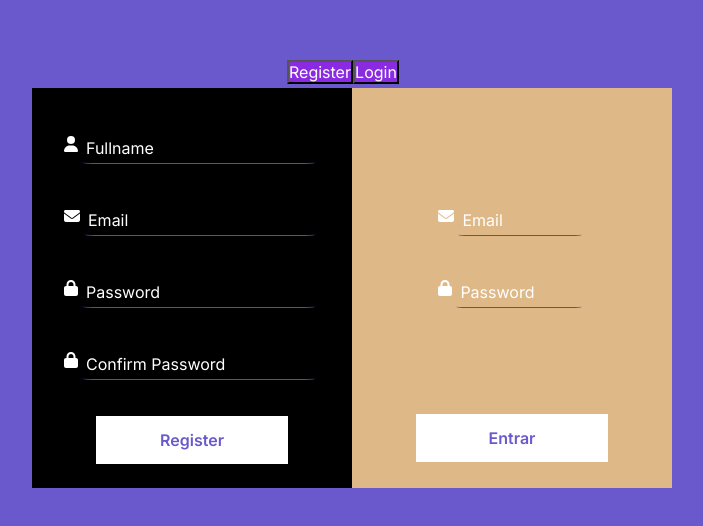
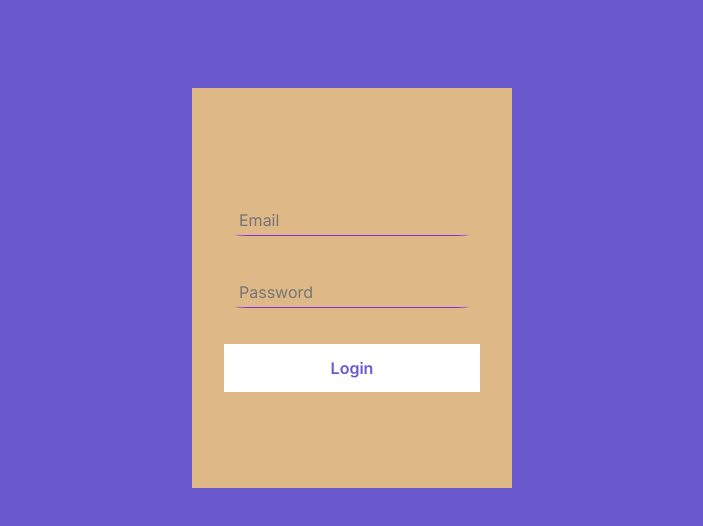
Before and after one commit to julianadeveloper/login-view-reacgt, a React (Create React App) app: page / in a window 1280 px wide. Shown: the part 112-638 px from the top of the page, without its empty margins (288-991 px from the left). Built offline with nearby package versions, Linux system fonts and the light colour scheme; a web font is replaced by a local one.

Commit message:
login component separado-ajuste css

```diff
--- a/src/App.tsx
+++ b/src/App.tsx
@@ -10,7 +10,7 @@ function App() {
       <NavBar />
       <ProfilePlayer/> */}
       <div className="LoginView">
-        <Login />
+        <Login isActiveStateComponent={false} />
       </div>
     </div>
   );
--- /dev/null
+++ b/src/components/Login/FormLogin.tsx
@@ -0,0 +1,49 @@
+import { FontAwesomeIcon } from "@fortawesome/react-fontawesome";
+import { useState } from "react";
+import {
+  BtnLogin,
+  ContainerLogin,
+  ContentRight,
+  InputLogin,
+  InputsIcon,
+  Label
+} from "./styles/styles-login";
+
+interface ComponentLoginProps {
+  isActiveStateComponent: boolean;
+}
+
+export function FormLogin(props: ComponentLoginProps) {
+  const Login = () => {
+    alert("Olá");
+  };
+  const [isActiveRegister, setIsActiveRegister] = useState<Boolean>(false);
+  let checkActiveRegister = isActiveRegister;
+
+  return (
+    <ContainerLogin>
+      {/* <RegisterLink>
+        <RegisterButton>Register</RegisterButton>
+      </RegisterLink> */}
+      <ContentRight>
+        <InputsIcon>
+          <Label>
+            <span>
+              <FontAwesomeIcon icon={"envelope"} />
+            </span>
+          </Label>
+          <InputLogin placeholder="Email"></InputLogin>
+        </InputsIcon>
+        <InputsIcon>
+          <Label>
+            <span>
+              <FontAwesomeIcon icon={"lock"} />
+            </span>
+          </Label>
+          <InputLogin type="password" placeholder="Password"></InputLogin>
+        </InputsIcon>
+        <BtnLogin onClick={Login}>Login</BtnLogin>
+      </ContentRight>
+    </ContainerLogin>
+  );
+}
--- /dev/null
+++ b/src/components/Login/FormRegister.tsx
@@ -0,0 +1,79 @@
+import { FontAwesomeIcon } from "@fortawesome/react-fontawesome";
+import { useState } from "react";
+import {
+  BtnRegister,
+  ContainerLogin,
+  ContentLeft, InputRegister,
+  InputsIcon,
+  Label, LoginLink,
+  RegisterButton,
+  RegisterLink
+} from "./styles/styles-register";
+
+interface ComponentLoginProps {
+  isActiveStateComponent: boolean;
+}
+
+export function FormRegister(props: ComponentLoginProps) {
+  function Register() {
+    alert("Olá");
+  }
+
+  const [isActiveRegister, setIsActiveRegister] = useState<Boolean>(false);
+  let checkActiveRegister = isActiveRegister;
+  let changeRegisterState = () => setIsActiveRegister(!isActiveRegister);
+
+  return (
+    <ContainerLogin>
+    {/*           <RegisterLink>
+          <RegisterButton>Register</RegisterButton>
+        </RegisterLink>*/}
+      <ContentLeft>
+          <InputsIcon>
+            <Label>
+              <span>
+                <FontAwesomeIcon icon={"user"} />
+              </span>
+            </Label>
+            <InputRegister type="text" placeholder="Fullname"></InputRegister>
+          </InputsIcon>
+          <InputsIcon>
+            <Label>
+              <span>
+                <FontAwesomeIcon icon={"envelope"} />
+              </span>
+            </Label>
+            <InputRegister type="email" placeholder="Email"></InputRegister>
+          </InputsIcon>
+          <InputsIcon>
+            <Label>
+              <span>
+                <FontAwesomeIcon icon={"lock"} />
+              </span>
+            </Label>
+            <InputRegister type="password" placeholder="Password"></InputRegister>
+          </InputsIcon>
+          <InputsIcon>
+            <Label>
+              <span>
+                <FontAwesomeIcon icon={"lock"} />
+              </span>
+            </Label>
+            <InputRegister
+              type="password"
+              placeholder="Confirm Password"
+            ></InputRegister>
+          </InputsIcon>
+          <BtnRegister
+            onClick={() => {
+              Register();
+              changeRegisterState();
+            }}
+          >
+            Register
+          </BtnRegister>
+
+      </ContentLeft>
+    </ContainerLogin>
+  );
+}
--- a/src/components/Login/Login.tsx
+++ b/src/components/Login/Login.tsx
@@ -1,101 +1,17 @@
-import {
-  InputLogin,
-  BtnLogin,
-  ContainerLogin,
-  Label,
-  ContentLeft,
-  ContentRight,
-  FormLogin,
-  InputsIcon,
-  FormRegister,
-  BtnRegister,
-  RegisterLink,
-  RegisterButton,
-  LoginLink,
-  LoginButtom,
-} from "./styles/stlye";
-import { FontAwesomeIcon } from "@fortawesome/react-fontawesome";
-import { fas } from "@fortawesome/free-solid-svg-icons";
-import { library } from "@fortawesome/fontawesome-svg-core";
-library.add(fas);
+import { FormLogin } from "././FormLogin";
+import { FormRegister } from "./FormRegister";
 
-export function Login() {
-  const Login = () => {
-    alert("Olá");
-  };
-  const Register = () => {
-    alert("Olá");
-  };
+interface ComponentLoginProps {
+  isActiveStateComponent: boolean;
+}
+
+export function Login(props: ComponentLoginProps) {
   return (
-    <ContainerLogin>
-      <RegisterLink>
-        <RegisterButton>Register</RegisterButton>
-      </RegisterLink>
-      <ContentLeft>
-        <FormRegister>
-          <InputsIcon>
-            <Label>
-              <span>
-                <FontAwesomeIcon icon={"user"} />
-              </span>
-            </Label>
-            <InputLogin type="text" placeholder="Fullname"></InputLogin>
-          </InputsIcon>
-          <InputsIcon>
-            <Label>
-              <span>
-                <FontAwesomeIcon icon={"envelope"} />
-              </span>
-            </Label>
-            <InputLogin type="email" placeholder="Email"></InputLogin>
-          </InputsIcon>
-          <InputsIcon>
-            <Label>
-              <span>
-                <FontAwesomeIcon icon={"lock"} />
-              </span>
-            </Label>
-            <InputLogin type="password" placeholder="Password"></InputLogin>
-          </InputsIcon>
-          <InputsIcon>
-            <Label>
-              <span>
-                <FontAwesomeIcon icon={"lock"} />
-              </span>
-            </Label>
-            <InputLogin
-              type="password"
-              placeholder="Confirm Password"
-            ></InputLogin>
-          </InputsIcon>
-          <BtnRegister onClick={Register}>Register</BtnRegister>
-        </FormRegister>
-      </ContentLeft>
-      <LoginLink>
-        <LoginButtom>Login</LoginButtom>
-      </LoginLink>
-
-      <ContentRight>
-        <FormLogin>
-          <InputsIcon>
-            <Label>
-              <span>
-                <FontAwesomeIcon icon={"envelope"} />
-              </span>
-            </Label>
-            <InputLogin placeholder="Email"></InputLogin>
-          </InputsIcon>
-          <InputsIcon>
-            <Label>
-              <span>
-                <FontAwesomeIcon icon={"lock"} />
-              </span>
-            </Label>
-            <InputLogin type="password" placeholder="Password"></InputLogin>
-          </InputsIcon>
-        </FormLogin>
-        <BtnLogin onClick={Login}>Entrar</BtnLogin>
-      </ContentRight>
-    </ContainerLogin>
+    <>
+      <>
+        <FormLogin isActiveStateComponent={(true)}></FormLogin>
+      {/* <FormRegister isActiveStateComponent={(false)}></FormRegister> */}
+      </>
+    </>
   );
 }
--- /dev/null
+++ b/src/components/Login/styles/styles-login.ts
@@ -0,0 +1,88 @@
+import styled from "styled-components";
+
+export const ContainerLogin = styled.div`
+  width: 100vw;
+  height: 100vh;
+  background-color: #6959cd;
+  display: flex;
+  align-items: center;
+  justify-content: center;
+  @media (max-width: 640) {
+
+    font-size: 87.5%;
+
+}
+`;
+
+export const LoginLink = styled.div`
+  position: absolute;
+  display: flex;
+  margin-bottom: 27rem;
+  margin-left: 3rem;
+`;
+
+export const LoginButtom = styled.button`
+  color: white;
+  background-color: blueviolet;
+  width: 10rem;
+  height: auto;
+  position: absolute;
+  z-index: 9999;
+  display: flex;
+  justify-content: flex-start;
+`;
+export const ContentRight = styled.div`
+  display: flex;
+  align-items: center;
+  justify-content: center;
+  flex-direction: column;
+  line-height: 1;
+  width: 25%;
+  height: 50vh;
+  background-color: burlywood;
+`;
+
+export const Label = styled.label`
+  color: white;
+  line-height: 2;
+`;
+
+export const InputLogin = styled.input`
+  border: none;
+  outline: none;
+  width: 100%;
+  height: 2rem;
+  border-radius: 5%;
+  background-color: transparent;
+  border-bottom: 1px solid blueviolet;
+  color: white;
+  margin: 0.25rem;
+
+  &:focus {
+    outline: none;
+    background-color: transparent;
+  }
+  &::placeholder {
+    padding: 0.25rem;
+  }
+`;
+
+export const InputsIcon = styled.div`
+  justify-content: flex-start;
+  display: flex;
+  padding: 1rem;
+`;
+export const BtnLogin = styled.button`
+  margin-top: 1rem;
+  width: 80%;
+  height: 3rem;
+  font-weight: 600;
+  color: #6959cd;
+  background-color: var(--white);
+  border: none;
+  @media (max-width: 720) {
+
+  font-size: 87.5%;
+
+}
+`;
--- a/src/components/Login/styles/stlye.ts
+++ b/src/components/Login/styles/styles-register.ts
@@ -24,11 +24,6 @@ export const RegisterLink = styled.div`
   margin-bottom: 27rem;
   margin-right: 4rem;
 `;
-
-export const RegisterButton = styled.button`
-  color: white;
-  background-color: blueviolet;
-`;
 export const LoginLink = styled.div`
   position: absolute;
   display: flex;
@@ -36,10 +31,16 @@ export const LoginLink = styled.div`
   margin-left: 3rem;
 `;
 
-export const LoginButtom = styled.button`
+export const RegisterButton = styled.button`
   color: white;
   background-color: blueviolet;
+  width: 10rem;
+  height: auto;
+  position: absolute;
+  z-index: 9999;
+  display: flex;
 `;
+
 export const ContentRight = styled.div`
   display: flex;
   align-items: center;
@@ -58,19 +59,13 @@ export const FormRegister = styled.div`
   justify-content: center;
   flex-direction: column;
 `;
-export const FormLogin = styled.div`
-  display: flex;
-  padding: 4.4rem;
-  align-items: flex-start;
-  justify-content: center;
-  flex-direction: column;
-`;
+
 export const Label = styled.label`
   color: white;
   line-height: 2;
 `;
 
-export const InputLogin = styled.input`
+export const InputRegister = styled.input`
   border: none;
   outline: none;
   width: 100%;
```
